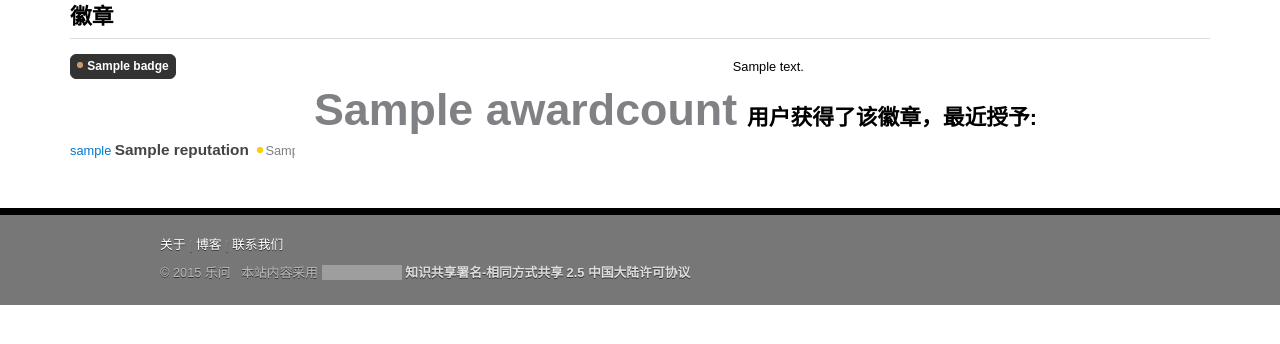
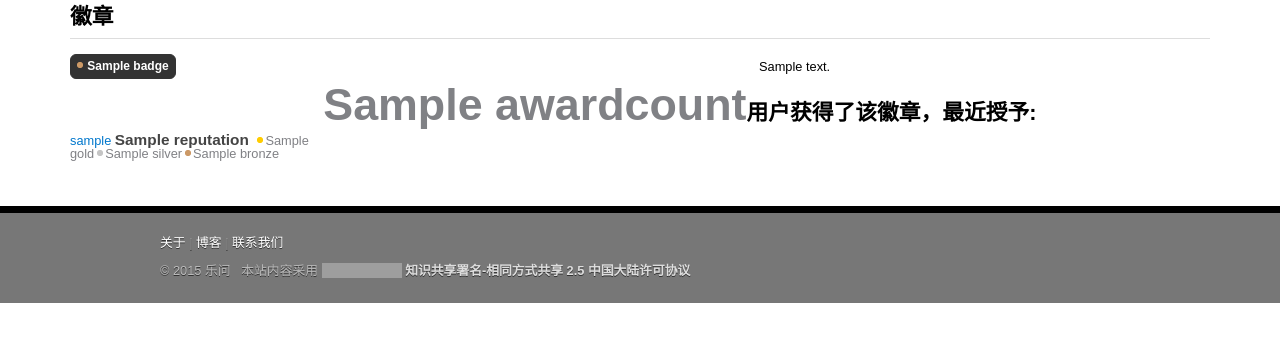
Before and after one commit to Sywooch/qanswer, a Yii app: template views/badges/view.php in a window 1280 px wide. Shown: the part 120-464 px from the top of the page. Run offline with PHP 8.4 and a stand-in for Yii, Linux system fonts and the light colour scheme; the template is opened without the code that fills it: most values are stand-ins (such as "Sample title", 1, 10 or a date in 2020); data that the repository does not hold is empty; some libraries are stand-ins or nearby versions; grey boxes are pictures that could not be loaded.

Commit message:
徽章页面响应式实现

```diff
--- a/views/badges/view.php
+++ b/views/badges/view.php
@@ -5,8 +5,9 @@ use yii\helpers\Html;
     <div class="subheader">
         <h1>徽章</h1>
     </div>
-    <table class="mb">
-        <tbody><tr>
+    <table>
+        <tbody>
+            <tr>
             <td>
                <?php
                     $type = ($badge->type==1)?"金":(($badge->type==2)?"银":"铜")."徽章:";
@@ -14,28 +15,28 @@ use yii\helpers\Html;
                     echo Html::a(Html::tag("span",'',array('class'=>$class))." ".$badge->name, array('badges/view','id'=>$badge->id),array('class'=>'badge','title'=>$type.$badge->description));
                 ?>
             </td>
-            <td class="pl">
+            <td>
                 <?php echo $badge->description;?>
             </td>
         </tr>
     </tbody></table>
 
-    <table class="mb">
+    <table>
         <tbody>
             <tr>
                 <td>
                     <div class="summarycount ar"><?php echo $badge->awardcount;?></div>
                 </td>
-	            <td class="pl">
+                <td>
                     <h1>用户获得了该徽章，最近授予:</h1>
                 </td>
             </tr>
         </tbody>
     </table>
 
-    <div class="mb post-badge">
+    <div class="post-badge row">
         <?php foreach ($awards as $award):?>
-		<div class="user-list">
+        <div class="col-md-3 col-xs-6">
             <?php echo Html::a($award->user->username, array('users/view','id'=>$award->user->id)); ?>
             <span title="威望" class="reputation-score"><?php echo $award->user->reputation;?></span>
             <?php
@@ -52,12 +53,7 @@ use yii\helpers\Html;
         </div>
         <?php endforeach;?>
     </div>
-	<?php
-//    $this->widget('MLinkPager', array(
-//	    'pages' => $pages,
-//		'cssFile'=>false,
-//	))
-	?>
+    <?= \yii\widgets\LinkPager::widget(['pagination' => $pages]);?>
 </div>
 
 
--- a/web/css/main.css
+++ b/web/css/main.css
@@ -205,9 +205,6 @@ div.view
 
 .dno {
     display: none;
-}
-.pl {
-    padding-left: 10px;
 }
 #header {
 	height:120px;
@@ -276,15 +273,6 @@ a {
 a:hover {
 	text-decoration:underline;
 }
-.user-list {
-	margin-right: 10px;
-	width: 225px;
-	height: 21px;
-	float: left;
-	text-align: left;
-	white-space: nowrap;
-	overflow: hidden;
-}
 .deleted-answer {
 	background-color: #e3d9d9;
 }
```
Also changed, not shown: controllers/BadgesController.php (+2 -9 lines), views/badges/index.php (+5 -8 lines). Lines whose indentation alone changed are shown as unchanged.
